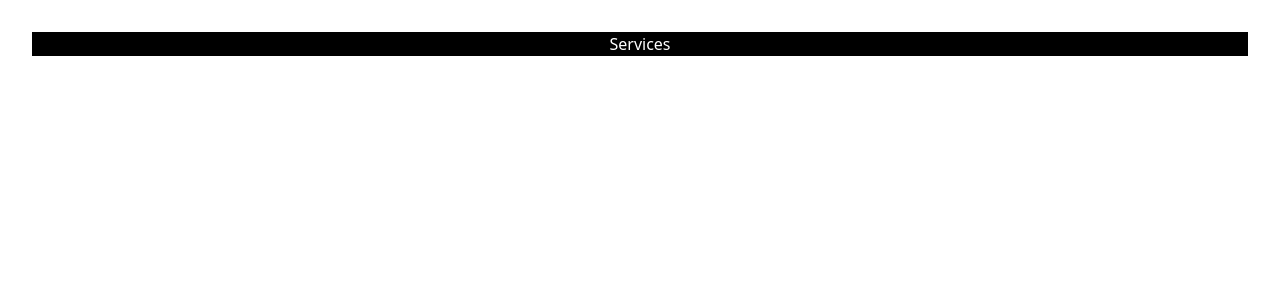
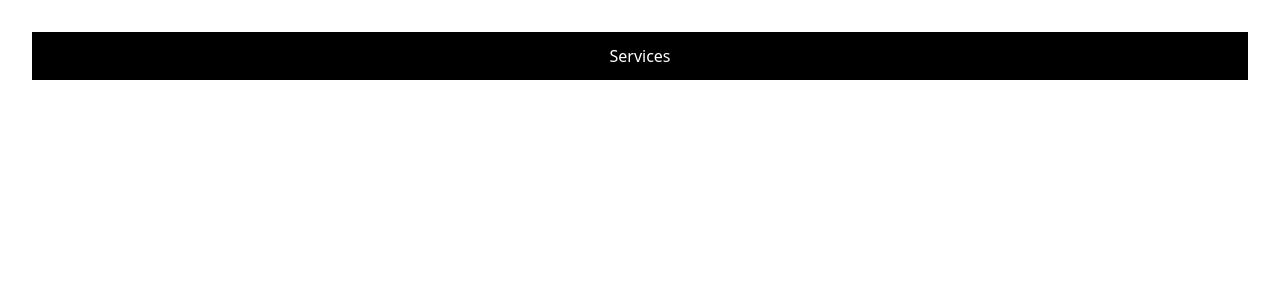
Before and after one commit to Shondarzer-Taroka/test-ts-learn-react, a React (Vite) app: page /test/HoverPr in a window 1280 px wide. Shown: the top 300 px of the page. Built offline with nearby package versions, Linux system fonts and the light colour scheme.

Commit message:
mouse leave problem solving

```diff
--- a/src/components/navs/HoverPr.tsx
+++ b/src/components/navs/HoverPr.tsx
@@ -1,11 +1,40 @@
-import React from 'react';
+import React, { useState, useRef, useEffect } from "react";
 
 const HoverPr = () => {
+    const [isOpen, setIsOpen] = useState(false);
+    const dropdownRef = useRef(null);
+
+    // Close dropdown if clicked outside
+    useEffect(() => {
+        const handleClickOutside = (event) => {
+            if (dropdownRef.current && !dropdownRef.current.contains(event.target)) {
+                setIsOpen(false);
+            }
+        };
+        document.addEventListener("mousedown", handleClickOutside);
+        return () => {
+            document.removeEventListener("mousedown", handleClickOutside);
+        };
+    }, []);
+
     return (
-        <div>
-            <div className='bg-black text-white'>
-                <li className='list-none' >Services</li>
+        <div className="relative" ref={dropdownRef}>
+            {/* Services menu item */}
+            <div
+                className="bg-black text-white p-3 cursor-pointer"
+                onMouseEnter={() => setIsOpen(true)}
+            >
+                <li className="list-none">Services</li>
             </div>
+
+            {/* Dropdown Component */}
+            {isOpen && (
+                <div className="absolute left-0 mt-2 bg-white text-black p-4 shadow-lg rounded">
+                    <p>Service 1</p>
+                    <p>Service 2</p>
+                    <p>Service 3</p>
+                </div>
+            )}
         </div>
     );
 };
```
